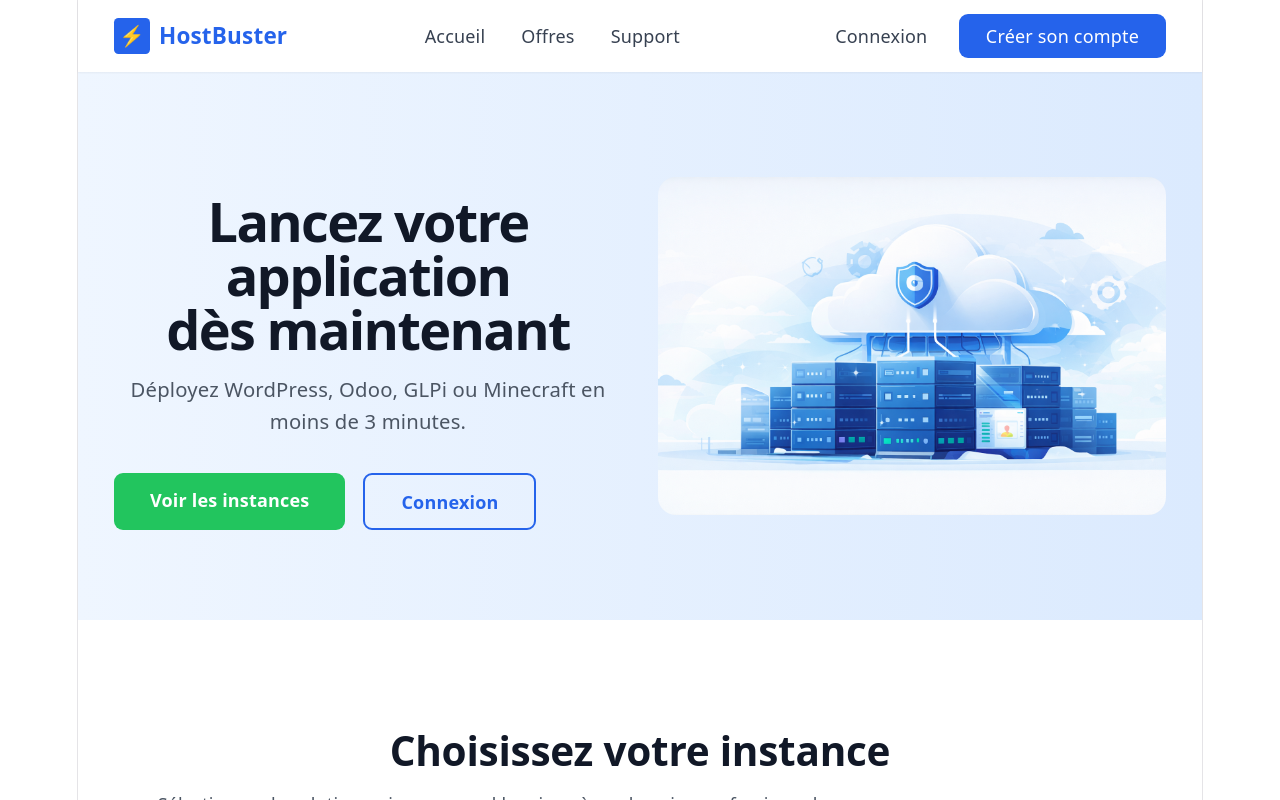
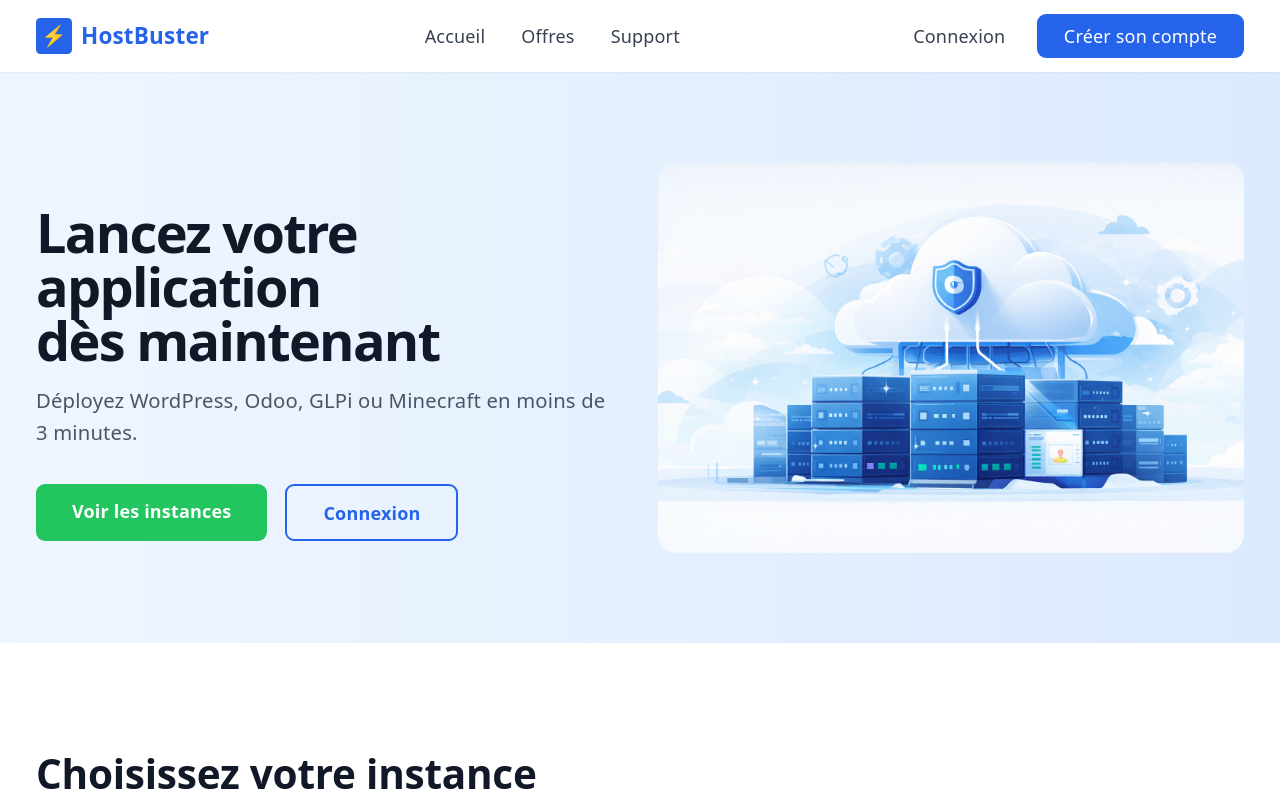
Before and after one commit to LeoB42490/ELVCorp, a React (Vite) app: page / in a window 1280 px wide. Shown: the top 800 px of the page. Built offline with nearby package versions, Linux system fonts and the light colour scheme.

Commit message:
Agrandissement du site => Page navigateur entier

```diff
--- a/src/index.css
+++ b/src/index.css
@@ -51,15 +51,9 @@
 }
 
 #root {
-  width: 1126px;
-  max-width: 100%;
-  margin: 0 auto;
-  text-align: center;
-  border-inline: 1px solid var(--border);
   min-height: 100svh;
   display: flex;
   flex-direction: column;
-  box-sizing: border-box;
 }
 
 body {
```
Also changed, not shown: 1 other file (tests, documents, lock files or other folders).
